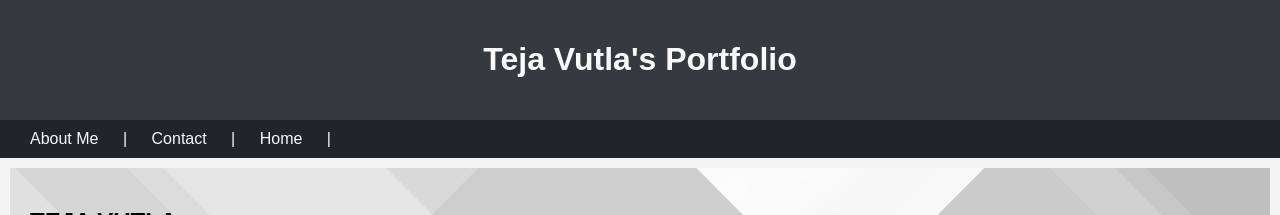
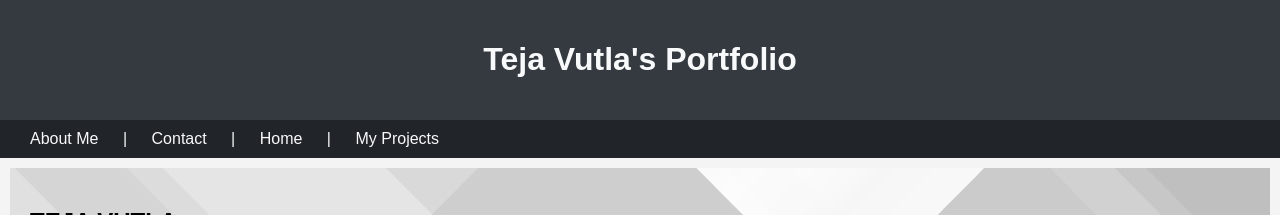
Before and after one commit to TejaVutla296/Portfolio, a plain HTML site: page index.html in a window 1280 px wide. Shown: the top 215 px of the page. Drawn offline with Linux system fonts and the light colour scheme.

Commit message:
Update index.html

```diff
--- a/index.html
+++ b/index.html
@@ -75,7 +75,7 @@
         <a href="about.html">About Me</a> |
         <a href="contact.html">Contact</a> |
         <a href="#home">Home</a> |
-<!--         <a href="https://iplwinprobpredictor-1.onrender.com">My Projects</a> -->
+        <a href="https://iplwinprobpredictor-1.onrender.com" target="_blank">My Projects</a> <!-- Link to live project -->
     </nav>
 
     <section class="home">
```
